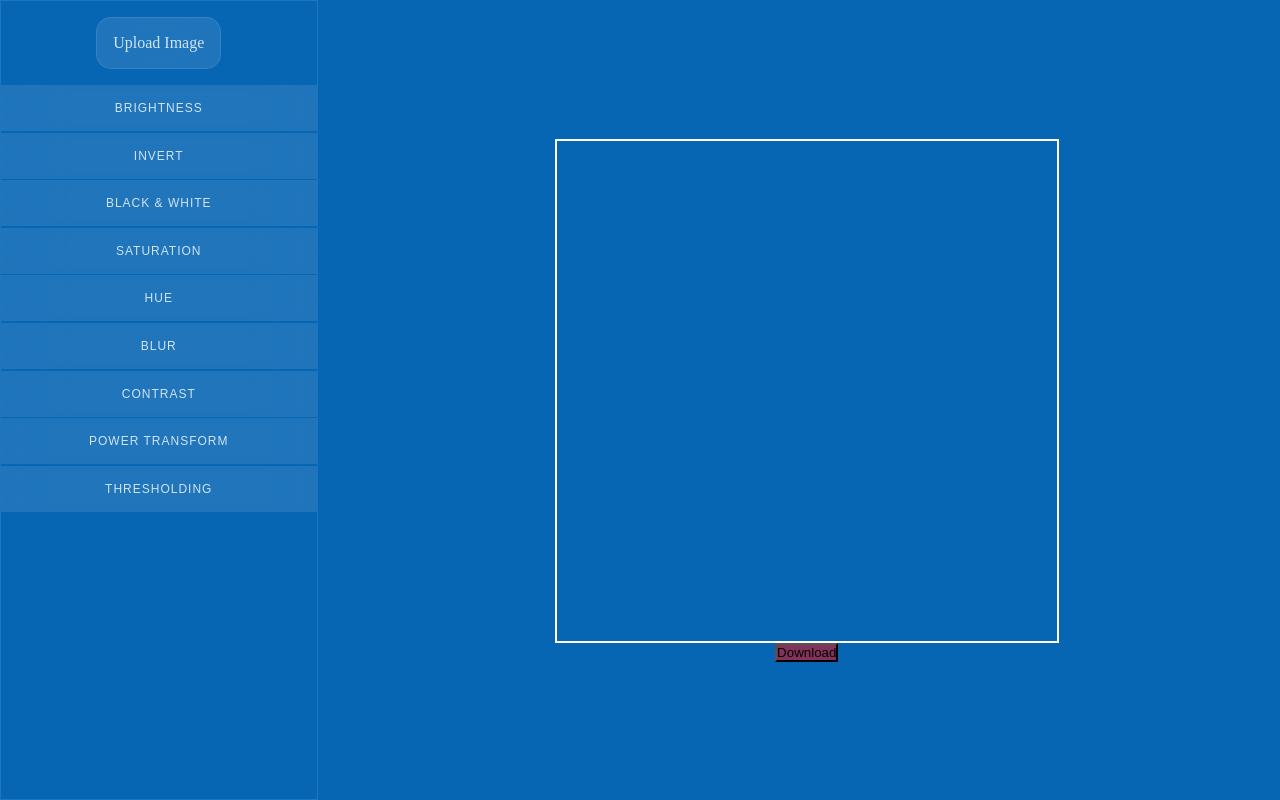
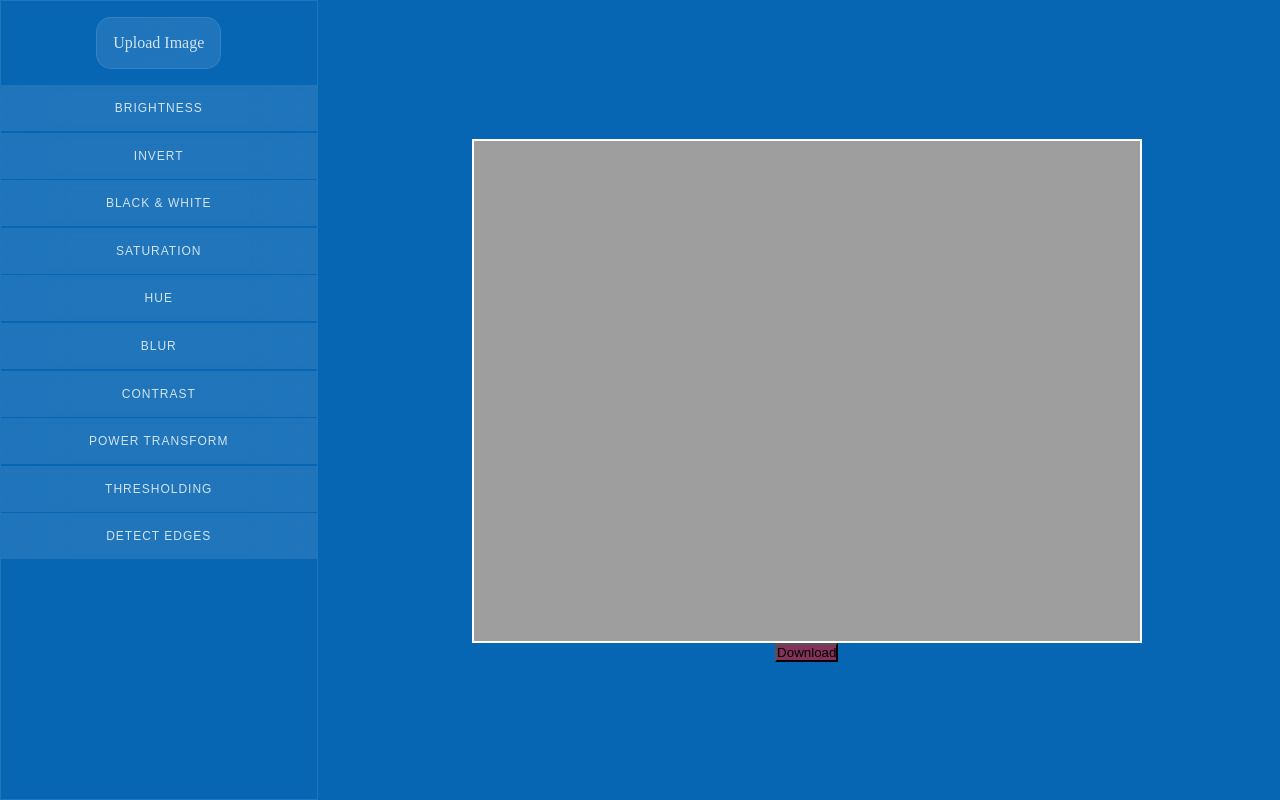
Before and after one commit to shrthk-7/Image-Manipulation, a plain HTML site: page index.html in a window 1280 px wide. Drawn offline with Linux system fonts and the light colour scheme.

Commit message:
fix: edge detection btn

```diff
--- a/index.html
+++ b/index.html
@@ -28,6 +28,7 @@
           <button class="" id="contrastBtn">Contrast</button>
           <button class="" id="powerTransformBtn">Power Transform</button>
           <button class="" id="thresholdingBtn">Thresholding</button>
+			<button id="edgeDetectionBtn">Detect Edges</button>
         </div>
       </div>
       <div class="canvasDiv">
```
